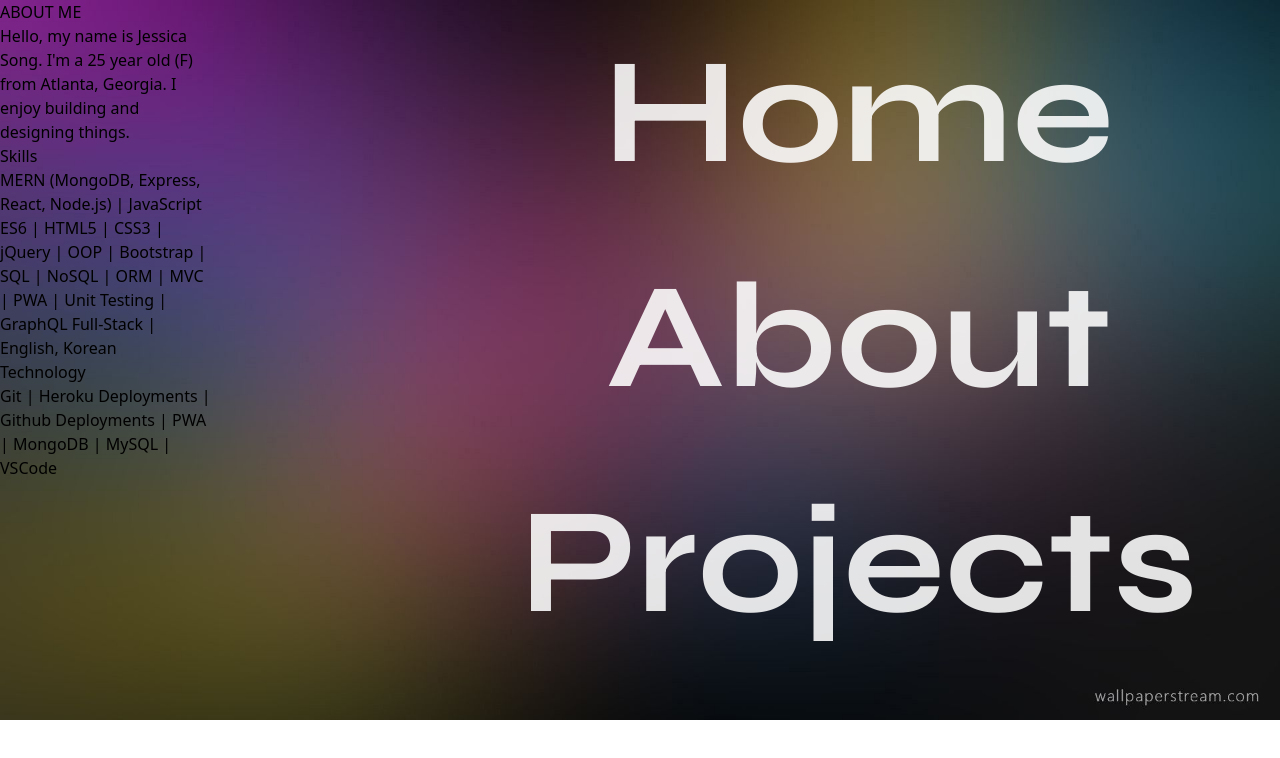
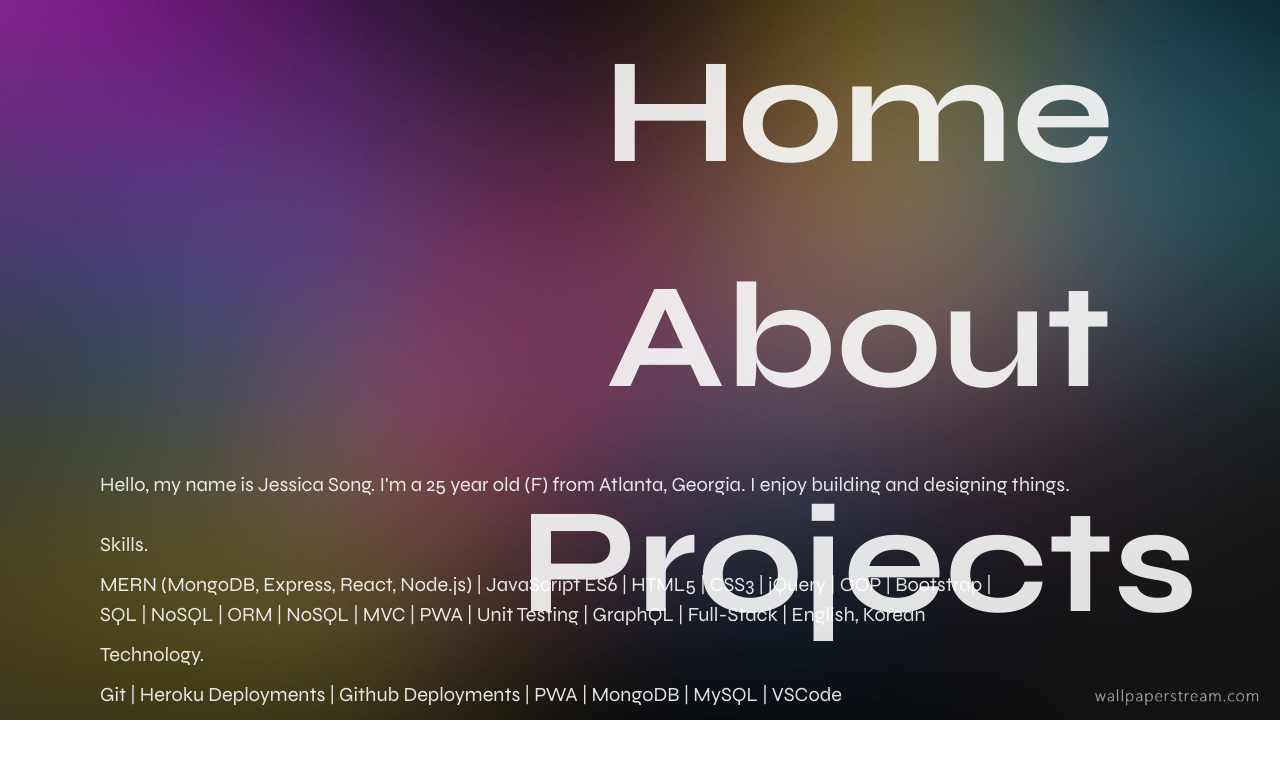
Before and after one commit to jsong73/js-portfolio, a React (Create React App) app: page /about in a window 1280 px wide. Shown: the top 758 px of the page. Built offline with nearby package versions, Linux system fonts and the light colour scheme.

Commit message:
working on about me page

```diff
--- a/src/App.css
+++ b/src/App.css
@@ -66,3 +66,44 @@ body{
     left: 480px;
     font-size: 30px;
 }
+
+#aboutme{
+    color: rgba(255, 255, 255, 0.877);
+    font-weight: 400;
+    font-family: 'Syne', sans-serif;
+}
+
+#summary{
+    position: absolute;
+    bottom: 300px;
+    left: 100px;
+    font-size: 20px;
+}
+
+#skills-h1{
+    position: absolute;
+    bottom: 240px;
+    left: 100px;
+    font-size: 20px;
+}
+
+#skills{
+    position: absolute;
+    bottom: 170px;
+    left: 100px;
+    font-size: 20px;
+}
+
+#tech-h1{
+    position: absolute;
+    bottom: 130px;
+    left: 100px;
+    font-size: 20px;
+}
+
+#tech{
+    position: absolute;
+    bottom: 90px;
+    left: 100px;
+    font-size: 20px;
+}
--- a/src/App.js
+++ b/src/App.js
@@ -1,6 +1,13 @@
 import React from "react";
 import PortfolioContainer from "./components/PortfolioContainer"
+import { AnimatePresence } from "framer-motion";
 
-const App = () => <PortfolioContainer />
+function App () {
+    return(
+    <AnimatePresence>
+    <PortfolioContainer />
+    </AnimatePresence>
+
+    )}
 
 export default App;
--- a/src/components/PortfolioContainer.js
+++ b/src/components/PortfolioContainer.js
@@ -1,14 +1,20 @@
 import React from "react";
 import { Route, Routes, Link } from "react-router-dom";
+import { motion as m } from "framer-motion";
 import Home from "./pages/Home";
 import About from "./pages/About";
 import Projects from "./pages/Projects";
 import Contact from "./pages/Contact";
 
 
+
 export default function PortfolioContainer(){
     return (
-    <div className= "grid grid-cols-5 md:grid-cols-4 lg:grid-cols-6">
+        <m.div
+        initial ={{ opacity: 0}}
+        animate={{ opacity: 1 }}
+        transition={{duration: 0.75, ease: "easeOut"}}
+        >
 
         <nav className="text-center text-[150px] cursor-grab" id="nav">
             <ul>
@@ -36,6 +42,6 @@ export default function PortfolioContainer(){
              <Route path="/contact" element ={<Contact />} />
          </Routes>
 
-    </div>
+    </m.div>
 
     )};
--- a/src/components/pages/About.js
+++ b/src/components/pages/About.js
@@ -1,23 +1,45 @@
 import React from "react";
-
+import { motion as m } from "framer-motion";
 
 export default function About() {
-    const message = "ABOUT ME";
+
     return (
-    <div className="container">
-        <h1> {message} </h1>
+    <m.div
+    initial ={{ opacity: 0}}
+    animate={{ opacity: 1 }}
+    transition={{duration: 0.75, ease: "easeOut"}}
+    id="aboutme"
+    >
 
-        <p className="about">
+        <div id= "summary">
             Hello, my name is Jessica Song. I'm a 25 year old (F) from Atlanta, Georgia. I enjoy building and designing things.
-        </p>
-        <h2> Skills </h2>
-        <p>
-            MERN (MongoDB, Express, React, Node.js) | JavaScript ES6 | HTML5 | CSS3 |  jQuery | OOP | Bootstrap | SQL | NoSQL | ORM | MVC | PWA | Unit Testing | GraphQL
-            Full-Stack | English, Korean
-        </p>
-        <h2> Technology </h2>
-        <p>
+        </div>
+
+            <h1 id="skills-h1"> Skills. </h1>
+            <p id="skills">
+            MERN (MongoDB, Express, React, Node.js) |
+            JavaScript ES6 |
+            HTML5 |
+            CSS3 |
+            jQuery |
+            OOP |
+            Bootstrap |
+            <br></br>
+            SQL |
+            NoSQL |
+            ORM |
+            NoSQL |
+            MVC |
+            PWA |
+            Unit Testing |
+            GraphQL |
+            Full-Stack |
+            English, Korean
+            </p>
+
+        <h1 id="tech-h1"> Technology. </h1>
+        <p id="tech">
         Git | Heroku Deployments | Github Deployments | PWA | MongoDB | MySQL | VSCode
         </p>
-    </div>
+    </m.div>
 )};
--- a/src/components/pages/Contact.js
+++ b/src/components/pages/Contact.js
@@ -8,9 +8,5 @@ function Contact() {
         <h1> Contact </h1>
     </div>
 )}
-// archivo
-// sora
-// quintessential
-// anybody
 
 export default Contact;
--- a/src/components/pages/Home.js
+++ b/src/components/pages/Home.js
@@ -1,9 +1,8 @@
 import React from "react";
 import "../../App.css"
 import { FaGithub , FaLinkedinIn, FaEnvelope} from "react-icons/fa"
-// import { motion } from "framer-motion";
+import { motion as m } from "framer-motion";
 // import styled from "styled-components";
-// import Background from "../../images/background.jpg";
 
 // const Image1 = styled(motion.img)`
 // width: 100%;
@@ -14,7 +13,13 @@ import { FaGithub , FaLinkedinIn, FaEnvelope} from "react-icons/fa"
 
 function Home() {
     return (
-<div id="home-text">
+
+
+<m.div id="home-text"
+initial ={{ opacity: 0}}
+animate={{ opacity: 1 }}
+transition={{duration: 0.75, ease: "easeOut"}}
+>
 <div id="name"> Jessica Song.</div>
 <div id="location"> Based in Atlanta, GA.</div>
 
@@ -32,8 +37,8 @@ function Home() {
 
 <div id= "email"> jessicajinsong@gmail.com </div>
 
+</m.div>
 
-</div>
 )}
 
 export default Home;
```
